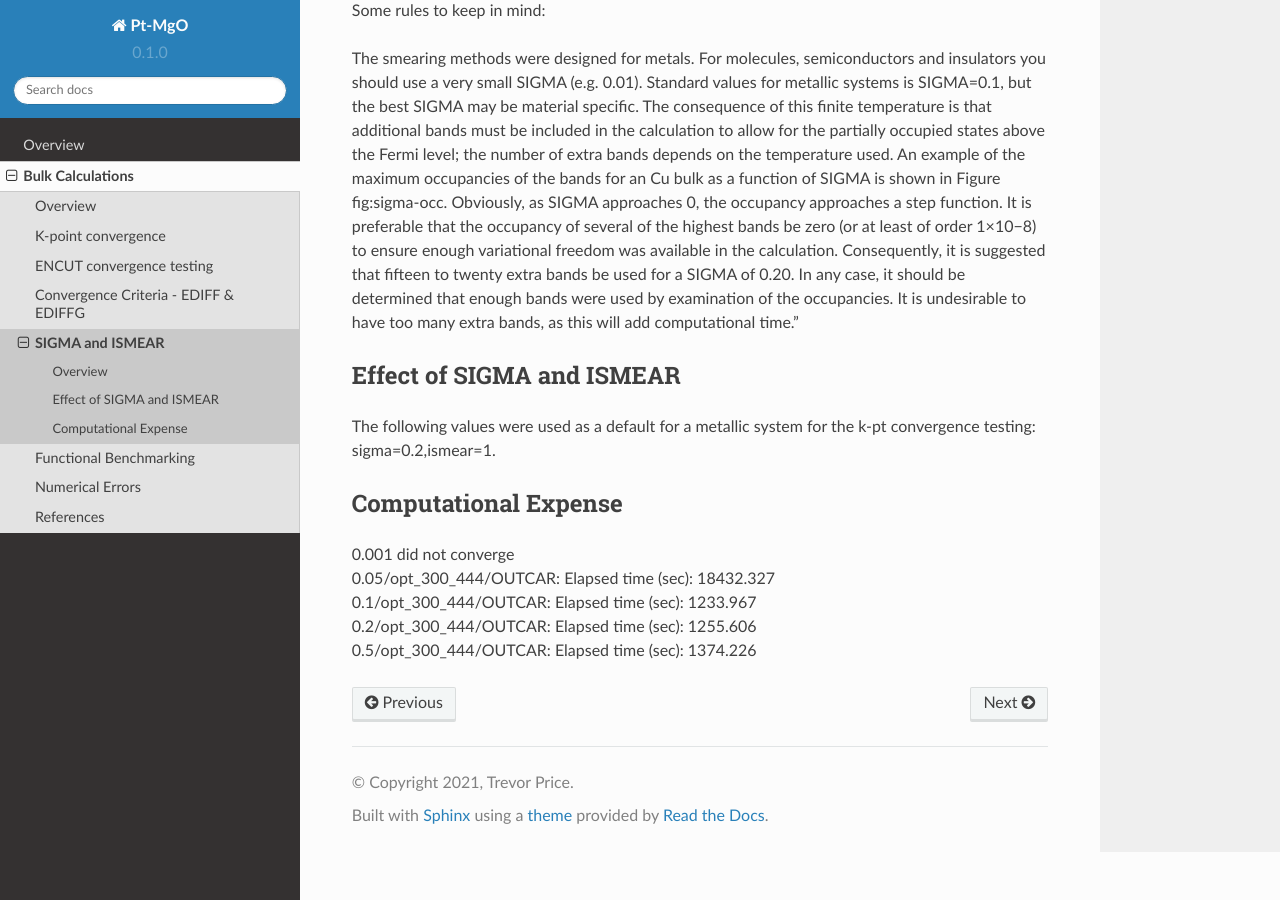
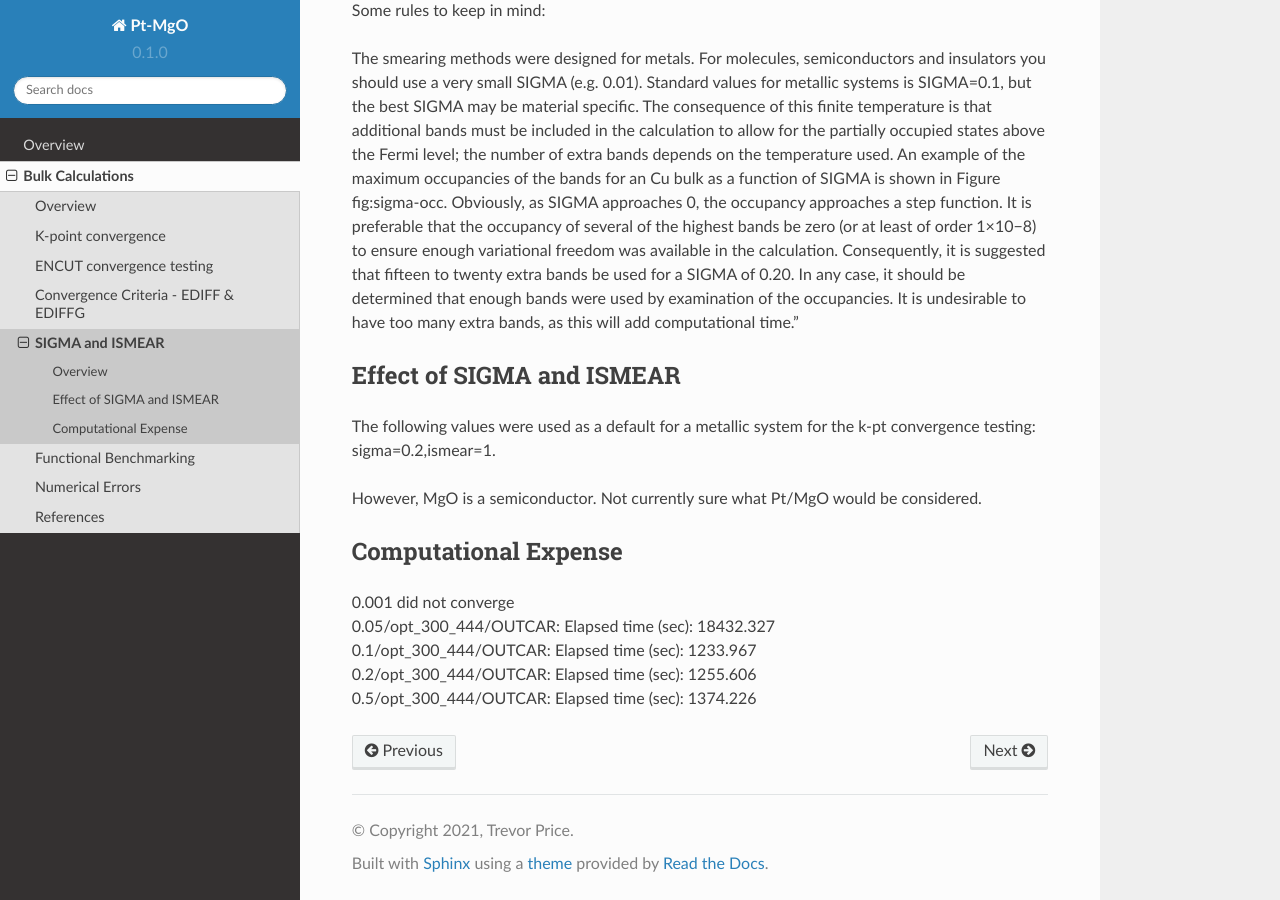
Before and after one commit to tdprice-858/Pt-MgO, a Sphinx documentation site: the page built from docs/source/bulk_calculations/sigma_and_ismear.rst, in a window 1280 px wide and 900 px high, scrolled down 649 px. Built offline with Sphinx 7.4.7 and the Read the Docs theme 2.0.0, drawn with Linux system fonts in a browser that asks for light colours; pages that are not in the unit, such as notebooks, are missing from menus.

Commit message:
Update sigma_and_ismear.rst

```diff
--- a/docs/source/bulk_calculations/sigma_and_ismear.rst
+++ b/docs/source/bulk_calculations/sigma_and_ismear.rst
@@ -24,6 +24,7 @@ Effect of SIGMA and ISMEAR
 -----------------
 The following values were used as a default for a metallic system for the k-pt convergence testing: sigma=0.2,ismear=1.
 
+However, MgO is a semiconductor. Not currently sure what Pt/MgO would be considered.
 
 Computational Expense
 ------
```
